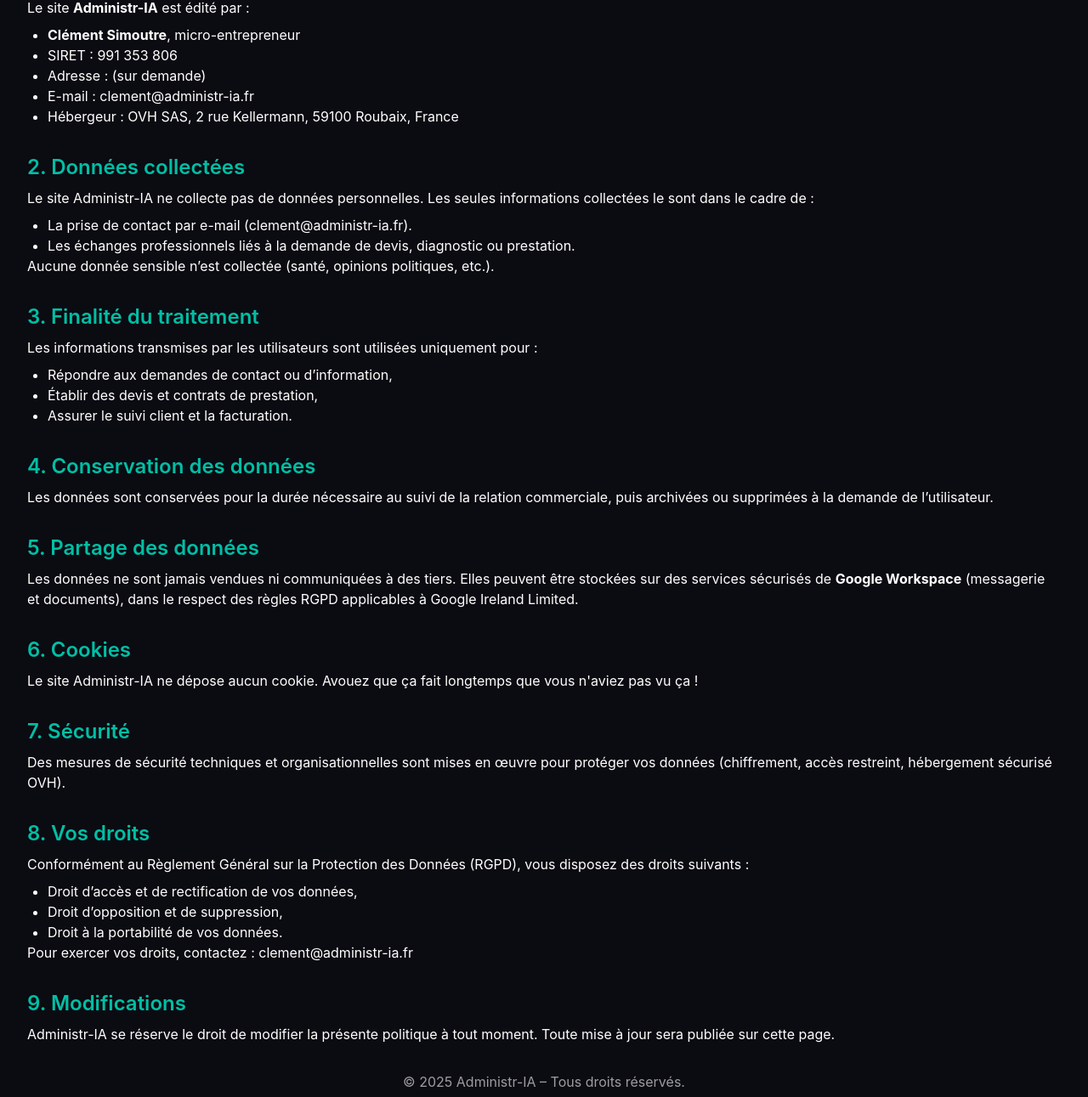
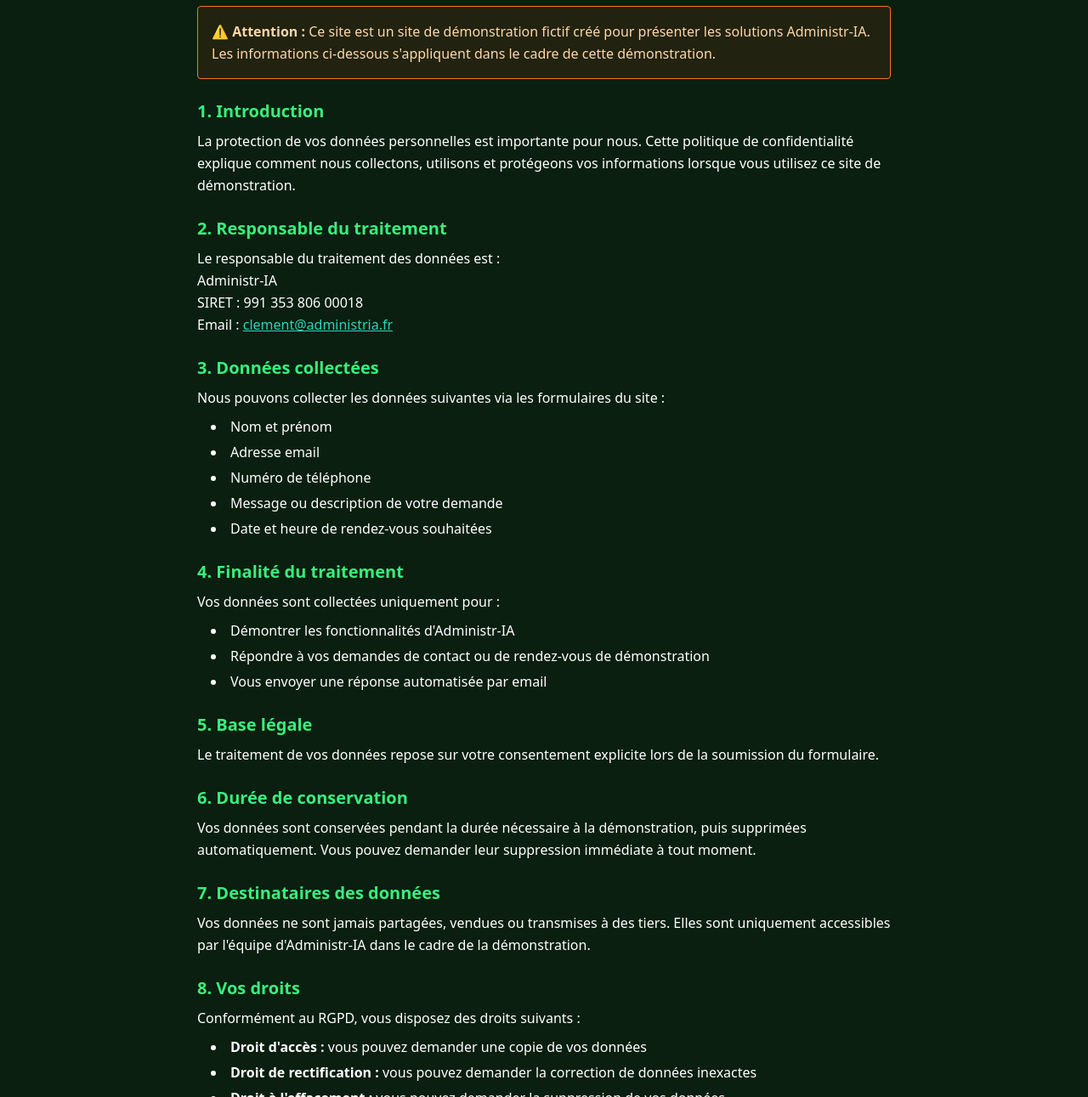
Before and after one commit to clementsimoutre-beep/Site-Administr-IA, a plain HTML site: page politique-confidentialite.html in a window 1280 px wide. Shown: the part 159-1450 px from the top of the page at 85% size. Drawn offline with nearby package versions, Linux system fonts and the light colour scheme.

Commit message:
Add files via upload

```diff
--- a/politique-confidentialite.html
+++ b/politique-confidentialite.html
@@ -1,99 +1,98 @@
 <!DOCTYPE html>
 <html lang="fr">
 <head>
-    <meta charset="UTF-8">
-    <meta name="viewport" content="width=device-width, initial-scale=1.0">
-    <title>Politique de confidentialité – Administr-IA</title>
+  <meta charset="UTF-8" />
+  <meta name="viewport" content="width=device-width, initial-scale=1.0" />
+  <title>Politique de confidentialité – Plomberie Dutuyau</title>
   <link rel="icon" href="assets/logo.png" />
   <script src="https://cdn.tailwindcss.com"></script>
-    <style>
-      body {
-        background-color: #0b0b12;
-        color: white;
-        font-family: 'Inter', sans-serif;
-        line-height: 1.7;
-      }
-      a { color: #58D68D; text-decoration: underline; }
-      h1, h2 { color: #00BFA5; }
-      section { margin-bottom: 2rem; }
-      .container { max-width: 900px; margin: auto; padding: 2rem; }
-    </style>
 </head>
+<body class="bg-[#0a1f0f] text-white leading-relaxed">
+  <!-- Header avec lien retour -->
+  <header class="bg-[#11998e] py-4 px-6 border-b-2 border-[#38ef7d]">
+    <div class="max-w-4xl mx-auto">
+      <a href="index.html" class="inline-flex items-center gap-2 text-white hover:text-[#38ef7d] transition-colors">
+        <span class="text-2xl">←</span>
+        <span class="font-semibold">Retour au site Plomberie Dutuyau</span>
+      </a>
+    </div>
+  </header>
 
-  <body>
-    <div class="container">
-      <h1 class="text-3xl font-bold mb-6">Politique de confidentialité</h1>
-      <p><strong>Dernière mise à jour :</strong> octobre 2025</p>
+  <main class="max-w-4xl mx-auto p-10">
+    <h1 class="text-3xl font-semibold mb-6 text-[#38ef7d]">Politique de confidentialité</h1>
 
-      <section>
-        <h2 class="text-2xl font-semibold mb-2">1. Responsable du traitement</h2>
-        <p>Le site <strong>Administr-IA</strong> est édité par :</p>
-        <ul class="list-disc ml-6 mt-2">
-          <li><strong>Clément Simoutre</strong>, micro-entrepreneur</li>
-          <li>SIRET : 991 353 806</li>
-          <li>Adresse : (sur demande)</li>
-          <li>E-mail : <a href="mailto:clement@administr-ia.fr">clement@administr-ia.fr</a></li>
-          <li>Hébergeur : OVH SAS, 2 rue Kellermann, 59100 Roubaix, France</li>
+    <p class="mb-6 bg-orange-900/20 border border-orange-500 rounded p-4 text-orange-200">
+      ⚠️ <strong>Attention :</strong> Ce site est un site de démonstration fictif créé pour présenter les solutions Administr-IA.
+      Les informations ci-dessous s'appliquent dans le cadre de cette démonstration.
+    </p>
+
+    <h2 class="text-xl font-semibold mt-6 mb-2 text-[#38ef7d]">1. Introduction</h2>
+    <p>La protection de vos données personnelles est importante pour nous. Cette politique de confidentialité explique comment nous collectons, utilisons et protégeons vos informations lorsque vous utilisez ce site de démonstration.</p>
+
+    <h2 class="text-xl font-semibold mt-6 mb-2 text-[#38ef7d]">2. Responsable du traitement</h2>
+    <p>Le responsable du traitement des données est :<br>
+    Administr-IA<br>
+    SIRET : 991 353 806 00018<br>
+    Email : <a href="mailto:clement@administria.fr" class="underline text-teal-400">clement@administria.fr</a></p>
+
+    <h2 class="text-xl font-semibold mt-6 mb-2 text-[#38ef7d]">3. Données collectées</h2>
+    <p>Nous pouvons collecter les données suivantes via les formulaires du site :</p>
+    <ul class="list-disc list-inside ml-4 mt-2 space-y-1">
+      <li>Nom et prénom</li>
+      <li>Adresse email</li>
+      <li>Numéro de téléphone</li>
+      <li>Message ou description de votre demande</li>
+      <li>Date et heure de rendez-vous souhaitées</li>
     </ul>
-      </section>
 
-      <section>
-        <h2 class="text-2xl font-semibold mb-2">2. Données collectées</h2>
-        <p>Le site Administr-IA ne collecte pas de données personnelles. Les seules informations collectées le sont dans le cadre de :</p>
-        <ul class="list-disc ml-6 mt-2">
-          <li>La prise de contact par e-mail (<a href="mailto:clement@administr-ia.fr">clement@administr-ia.fr</a>).</li>
-          <li>Les échanges professionnels liés à la demande de devis, diagnostic ou prestation.</li>
+    <h2 class="text-xl font-semibold mt-6 mb-2 text-[#38ef7d]">4. Finalité du traitement</h2>
+    <p>Vos données sont collectées uniquement pour :</p>
+    <ul class="list-disc list-inside ml-4 mt-2 space-y-1">
+      <li>Démontrer les fonctionnalités d'Administr-IA</li>
+      <li>Répondre à vos demandes de contact ou de rendez-vous de démonstration</li>
+      <li>Vous envoyer une réponse automatisée par email</li>
     </ul>
-        <p>Aucune donnée sensible n’est collectée (santé, opinions politiques, etc.).</p>
-      </section>
 
-      <section>
-        <h2 class="text-2xl font-semibold mb-2">3. Finalité du traitement</h2>
-        <p>Les informations transmises par les utilisateurs sont utilisées uniquement pour :</p>
-        <ul class="list-disc ml-6 mt-2">
-          <li>Répondre aux demandes de contact ou d’information,</li>
-          <li>Établir des devis et contrats de prestation,</li>
-          <li>Assurer le suivi client et la facturation.</li>
+    <h2 class="text-xl font-semibold mt-6 mb-2 text-[#38ef7d]">5. Base légale</h2>
+    <p>Le traitement de vos données repose sur votre consentement explicite lors de la soumission du formulaire.</p>
+
+    <h2 class="text-xl font-semibold mt-6 mb-2 text-[#38ef7d]">6. Durée de conservation</h2>
+    <p>Vos données sont conservées pendant la durée nécessaire à la démonstration, puis supprimées automatiquement. Vous pouvez demander leur suppression immédiate à tout moment.</p>
+
+    <h2 class="text-xl font-semibold mt-6 mb-2 text-[#38ef7d]">7. Destinataires des données</h2>
+    <p>Vos données ne sont jamais partagées, vendues ou transmises à des tiers. Elles sont uniquement accessibles par l'équipe d'Administr-IA dans le cadre de la démonstration.</p>
+
+    <h2 class="text-xl font-semibold mt-6 mb-2 text-[#38ef7d]">8. Vos droits</h2>
+    <p>Conformément au RGPD, vous disposez des droits suivants :</p>
+    <ul class="list-disc list-inside ml-4 mt-2 space-y-1">
+      <li><strong>Droit d'accès :</strong> vous pouvez demander une copie de vos données</li>
+      <li><strong>Droit de rectification :</strong> vous pouvez demander la correction de données inexactes</li>
+      <li><strong>Droit à l'effacement :</strong> vous pouvez demander la suppression de vos données</li>
+      <li><strong>Droit d'opposition :</strong> vous pouvez vous opposer au traitement de vos données</li>
+      <li><strong>Droit à la portabilité :</strong> vous pouvez récupérer vos données dans un format structuré</li>
     </ul>
-      </section>
+    <p class="mt-2">Pour exercer ces droits, contactez-nous à : <a href="mailto:clement@administria.fr" class="underline text-teal-400">clement@administria.fr</a></p>
 
-      <section>
-        <h2 class="text-2xl font-semibold mb-2">4. Conservation des données</h2>
-        <p>Les données sont conservées pour la durée nécessaire au suivi de la relation commerciale, puis archivées ou supprimées à la demande de l’utilisateur.</p>
-      </section>
+    <h2 class="text-xl font-semibold mt-6 mb-2 text-[#38ef7d]">9. Sécurité</h2>
+    <p>Nous mettons en œuvre des mesures techniques et organisationnelles appropriées pour protéger vos données contre tout accès non autorisé, perte ou destruction.</p>
 
-      <section>
-        <h2 class="text-2xl font-semibold mb-2">5. Partage des données</h2>
-        <p>Les données ne sont jamais vendues ni communiquées à des tiers. Elles peuvent être stockées sur des services sécurisés de <strong>Google Workspace</strong> (messagerie et documents), dans le respect des règles RGPD applicables à Google Ireland Limited.</p>
-      </section>
+    <h2 class="text-xl font-semibold mt-6 mb-2 text-[#38ef7d]">10. Cookies</h2>
+    <p>Ce site n'utilise que des cookies techniques strictement nécessaires à son fonctionnement. Aucun cookie publicitaire ou de tracking n'est utilisé.</p>
 
-      <section>
-        <h2 class="text-2xl font-semibold mb-2">6. Cookies</h2>
-        <p>Le site Administr-IA ne dépose aucun cookie. Avouez que ça fait longtemps que vous n'aviez pas vu ça !</p>
-      </section>
+    <h2 class="text-xl font-semibold mt-6 mb-2 text-[#38ef7d]">11. Modifications</h2>
+    <p>Cette politique de confidentialité peut être mise à jour à tout moment. La date de dernière mise à jour est indiquée en bas de cette page.</p>
 
-      <section>
-        <h2 class="text-2xl font-semibold mb-2">7. Sécurité</h2>
-        <p>Des mesures de sécurité techniques et organisationnelles sont mises en œuvre pour protéger vos données (chiffrement, accès restreint, hébergement sécurisé OVH).</p>
-      </section>
+    <h2 class="text-xl font-semibold mt-6 mb-2 text-[#38ef7d]">12. Contact</h2>
+    <p>Pour toute question concernant cette politique de confidentialité, contactez-nous :<br>
+    Email : <a href="mailto:clement@administria.fr" class="underline text-teal-400">clement@administria.fr</a></p>
 
-      <section>
-        <h2 class="text-2xl font-semibold mb-2">8. Vos droits</h2>
-        <p>Conformément au Règlement Général sur la Protection des Données (RGPD), vous disposez des droits suivants :</p>
-        <ul class="list-disc ml-6 mt-2">
-          <li>Droit d’accès et de rectification de vos données,</li>
-          <li>Droit d’opposition et de suppression,</li>
-          <li>Droit à la portabilité de vos données.</li>
-        </ul>
-        <p>Pour exercer vos droits, contactez : <a href="mailto:clement@administr-ia.fr">clement@administr-ia.fr</a></p>
-      </section>
-
-      <section>
-        <h2 class="text-2xl font-semibold mb-2">9. Modifications</h2>
-        <p>Administr-IA se réserve le droit de modifier la présente politique à tout moment. Toute mise à jour sera publiée sur cette page.</p>
-      </section>
-
-      <p class="mt-8 text-center text-white/60">© <script>document.write(new Date().getFullYear())</script> Administr-IA – Tous droits réservés.</p>
+    <div class="mt-8 pt-8 border-t border-[#38ef7d]/30">
+      <a href="index.html" class="inline-flex items-center gap-2 text-[#38ef7d] hover:text-white transition-colors mb-4">
+        <span class="text-2xl">←</span>
+        <span class="font-semibold">Retour au site Plomberie Dutuyau</span>
+      </a>
+      <p class="text-white/70">© 2025 Plomberie Dutuyau (site de démonstration) - Dernière mise à jour : Novembre 2025</p>
     </div>
+  </main>
 </body>
 </html>
```
Also changed, not shown: index.html (+21 -21 lines), mentions-legales.html (+34 -19 lines). Lines whose indentation alone changed are shown as unchanged.
